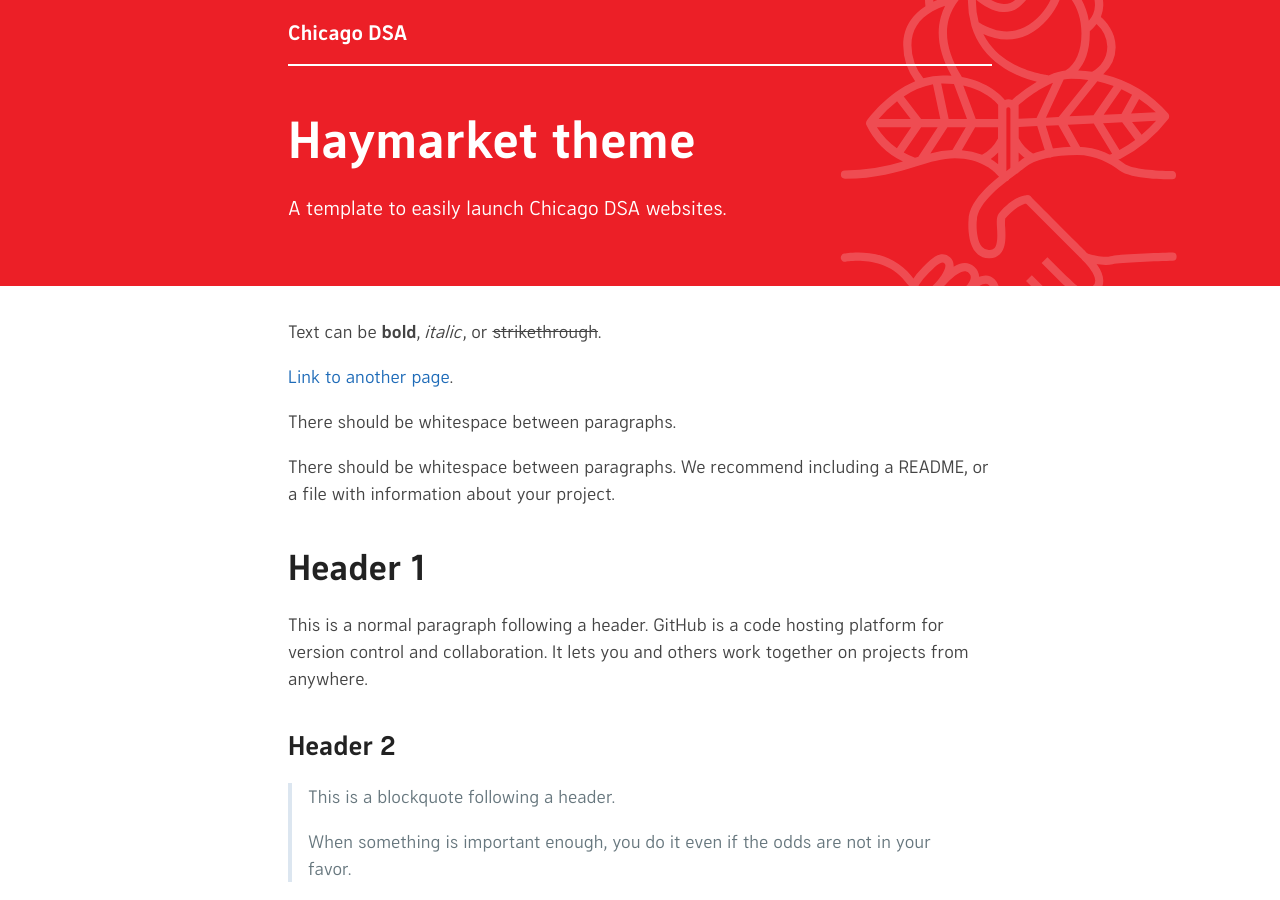
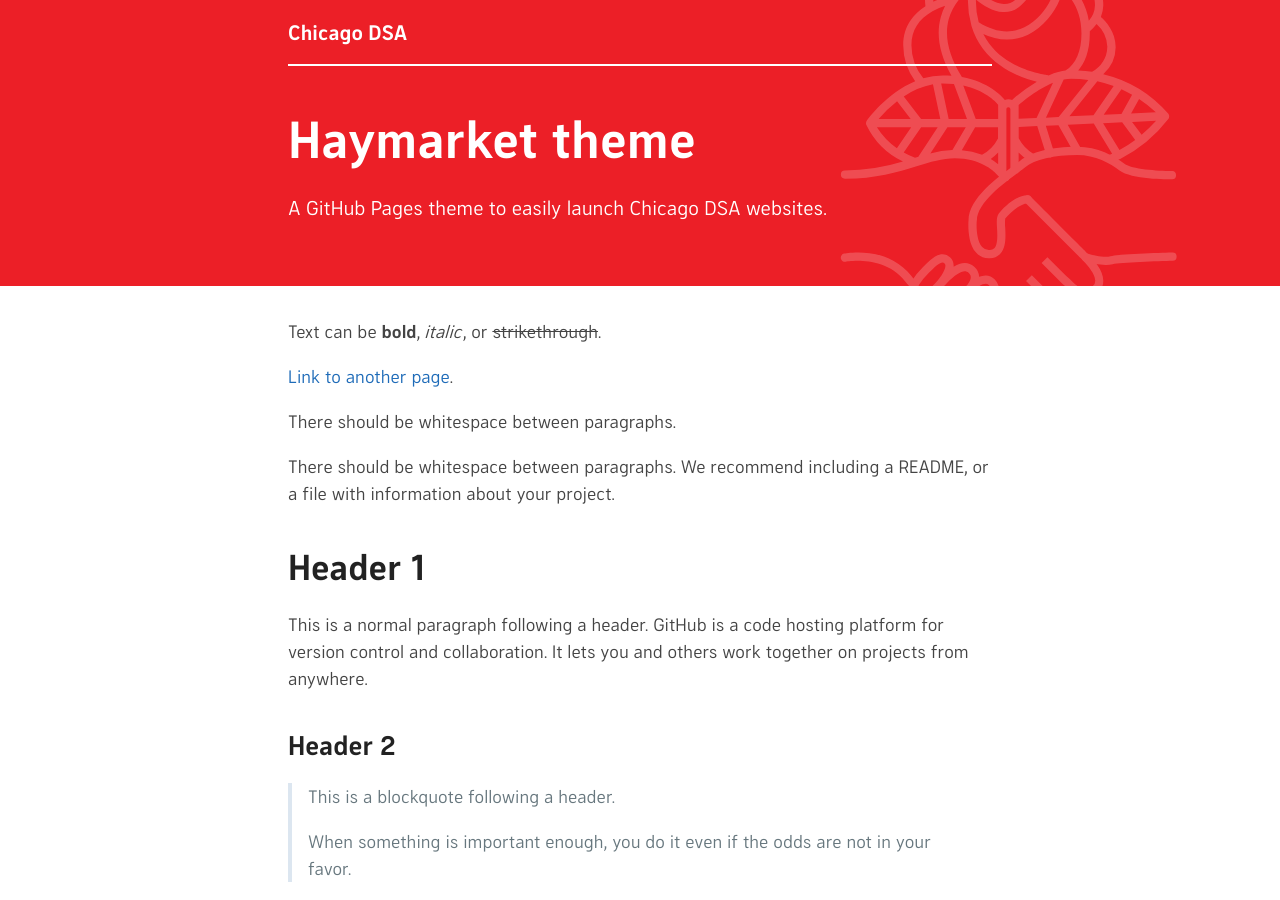
Before and after one commit to ChicagoDSA/haymarket, a Jekyll site: the page built from index.md, in a window 1280 px wide and 900 px high. Built offline with Jekyll 4.4.1, drawn with Linux system fonts in a browser that asks for light colours.

Commit message:
updated description

```diff
--- a/_config.yml
+++ b/_config.yml
@@ -1,5 +1,5 @@
 title: Haymarket theme
-description: A template to easily launch Chicago DSA websites.
+description: A GitHub Pages theme to easily launch Chicago DSA websites.
 chapter:
   name: Chicago DSA
   location: Chicago
```
